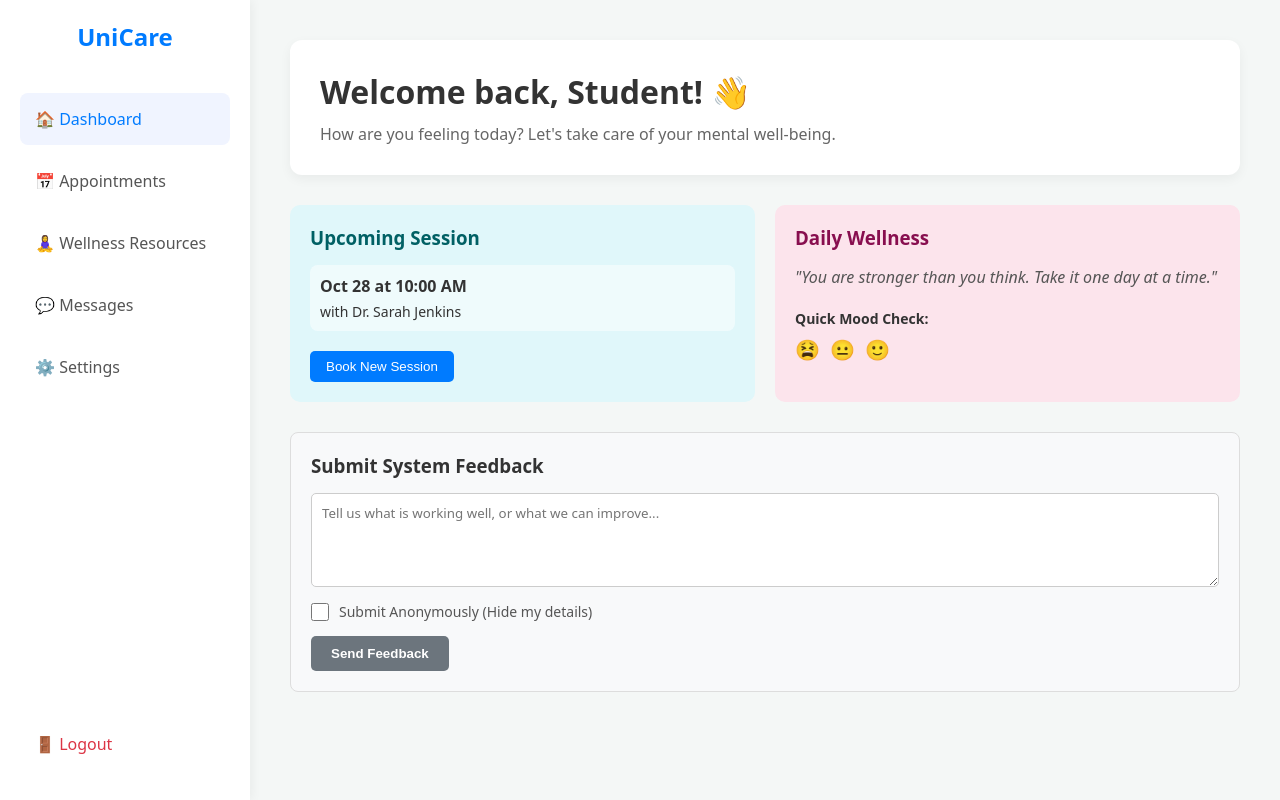
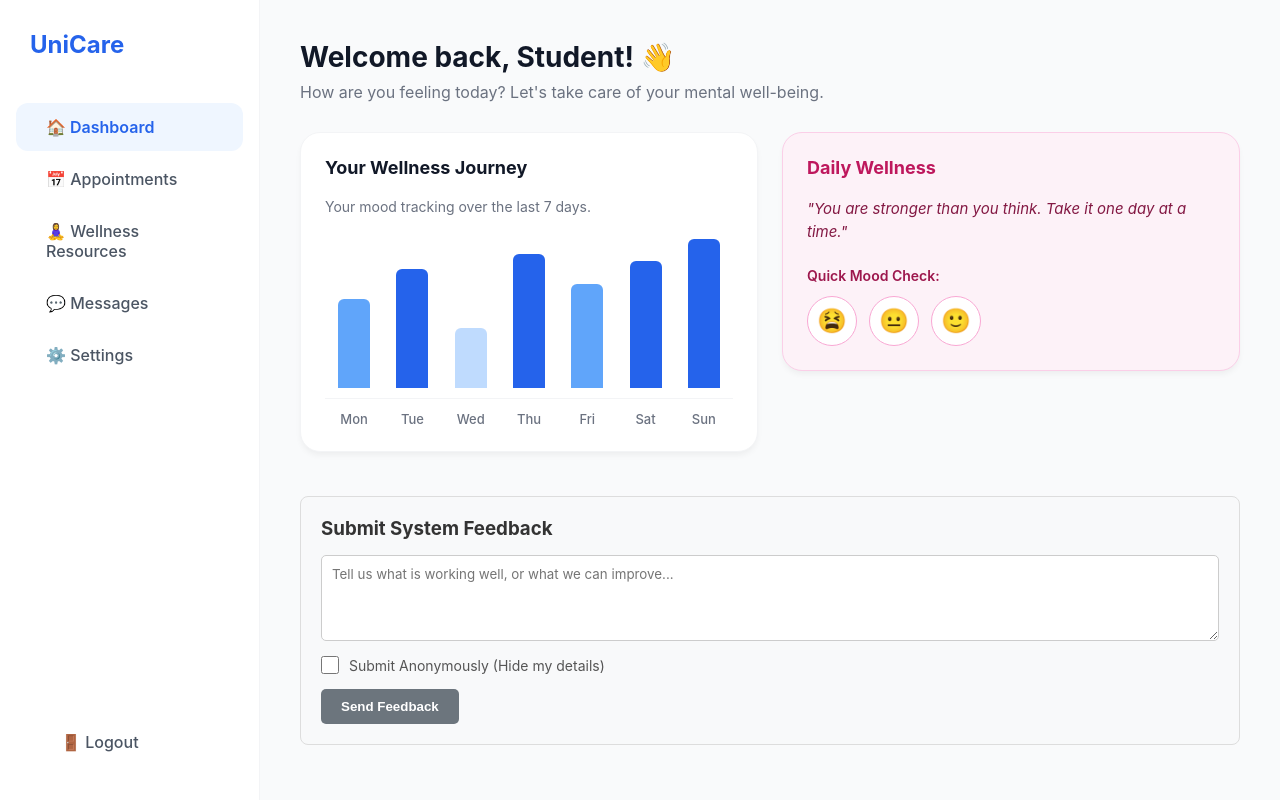
Before and after one commit to it23375314/unicare-counseling-platform, a React app in the folder frontend/: page /student-dashboard in a window 1280 px wide. Both pictures are taken after typing "name@example.com", "Sample123" into the empty fields and a click on the button "Log In". Built offline with nearby package versions, Linux system fonts and the light colour scheme; the HTML template or start-up script is replaced by a standard one.

Commit message:
Update CounsellorDashboard: remove pending lists and add weekly stats graph

```diff
--- a/frontend/package.json
+++ b/frontend/package.json
@@ -12,7 +12,8 @@
   "dependencies": {
     "react": "^19.2.4",
     "react-dom": "^19.2.4",
-    "react-router-dom": "^7.13.1"
+    "react-router-dom": "^7.13.1",
+    "recharts": "^3.8.1"
   },
   "devDependencies": {
     "@babel/core": "^7.29.0",
--- a/frontend/src/pages/CounsellorDashboard.jsx
+++ b/frontend/src/pages/CounsellorDashboard.jsx
@@ -1,45 +1,22 @@
-import React, { useState } from 'react';
+import React from 'react';
 import { useNavigate } from 'react-router-dom';
-import '../styles/Dashboard.css';
+import {
+  LineChart, Line, XAxis, YAxis, CartesianGrid, Tooltip, ResponsiveContainer, Legend
+} from 'recharts';
+import "../styles/Dashboard.css";
 import FeedbackForm from '../components/FeedbackForm';
 
 const CounsellorDashboard = () => {
   const navigate = useNavigate();
 
-  // 1. Dynamic State for Appointments
-  const [appointments, setAppointments] = useState([
-    { id: 1, studentName: 'Alex Johnson', time: '10:00 AM', type: 'Video Call' },
-    { id: 2, studentName: 'Maria Garcia', time: '1:30 PM', type: 'In-Person' }
-  ]);
-
-  // 2. Dynamic State for Pending Requests
-  const [pendingRequests, setPendingRequests] = useState([
-    { id: 101, studentName: 'Emma Wilson', topic: 'Anxiety & Midterms', date: 'Oct 29' },
-    { id: 102, studentName: 'Liam Brown', topic: 'Career Guidance', date: 'Oct 30' }
-  ]);
-
-  // --- ACTION FUNCTIONS ---
-
-  const handleApprove = (requestToApprove) => {
-    // 1. Remove the student from the Pending list
-    setPendingRequests(pendingRequests.filter(req => req.id !== requestToApprove.id));
-
-    // 2. Create a new appointment object
-    const newAppointment = {
-      id: requestToApprove.id,
-      studentName: requestToApprove.studentName,
-      time: 'TBD', // In a real app, you'd open a calendar to pick a time here!
-      type: 'Video Call'
-    };
-
-    // 3. Add them to the Appointments list
-    setAppointments([...appointments, newAppointment]);
-  };
-
-  const handleDecline = (requestId) => {
-    // Just remove them from the Pending list without adding to appointments
-    setPendingRequests(pendingRequests.filter(req => req.id !== requestId));
-  };
+  // Mock Data for the Graph
+  const statsData = [
+    { day: 'Mon', sessions: 4, averageAnxietyLevel: 6 },
+    { day: 'Tue', sessions: 3, averageAnxietyLevel: 5 },
+    { day: 'Wed', sessions: 6, averageAnxietyLevel: 8 },
+    { day: 'Thu', sessions: 5, averageAnxietyLevel: 6 },
+    { day: 'Fri', sessions: 2, averageAnxietyLevel: 4 },
+  ];
 
   const handleLogout = () => {
     localStorage.removeItem('isLoggedIn');
@@ -51,89 +28,66 @@ const CounsellorDashboard = () => {
     <div className="dashboard-container">
       {/* Left Sidebar */}
       <div className="sidebar">
-        <h2>UniCare Pro</h2>
+        <div className="sidebar-brand">UniCare Pro</div>
         <ul>
-          <li style={{ backgroundColor: '#f0f4ff', color: '#007bff' }}>🏠 Overview</li>
-          <li>📅 My Schedule</li>
+          <li className="active">🏠 Overview</li>
+          <li onClick={() => navigate('/my-schedule')}>📅 My Schedule</li>
           <li onClick={() => navigate('/student-records')}>📋 Student Records</li>
           <li onClick={() => navigate('/messages')}>💬 Messages</li>
           <li onClick={() => navigate('/settings')}>⚙️ Settings</li>
         </ul>
-        <ul style={{ flex: 0 }}>
-          <li onClick={handleLogout} style={{ color: '#dc3545' }}>🚪 Logout</li>
-        </ul>
+        <div className="logout-btn" onClick={handleLogout} style={{ marginTop: 'auto', listStyle: 'none', paddingLeft: '15px' }}>
+          <li>🚪 Logout</li>
+        </div>
       </div>
 
       {/* Main Content Area */}
       <div className="main-content">
-        <div className="welcome-card">
-          <h1 style={{ color: '#333', marginBottom: '10px' }}>Welcome back, Counsellor! 🩺</h1>
-          <p style={{ color: '#666' }}>Here is your schedule and student overview for today.</p>
+
+        {/* Welcome Header */}
+        <div style={{ marginBottom: '30px' }}>
+          <h1 style={{ fontSize: '28px', color: '#111827', margin: '0 0 8px 0' }}>Welcome back, Counsellor! 🩺</h1>
+          <p style={{ color: '#6b7280', margin: 0 }}>Here is your overview for today.</p>
         </div>
 
-        <div style={{ display: 'flex', gap: '20px', alignItems: 'flex-start' }}>
+        {/* Weekly Overview Graph Widget */}
+        <div className="card" style={{ marginBottom: '24px', padding: '20px' }}>
+          <h3>Weekly Overview: Sessions & Student Anxiety Trends</h3>
+          <div style={{ height: '300px', width: '100%', marginTop: '20px' }}>
+            <ResponsiveContainer width="100%" height="100%">
+              <LineChart data={statsData}>
+                <CartesianGrid strokeDasharray="3 3" stroke="#f3f4f6" />
+                <XAxis dataKey="day" stroke="#6b7280" fontSize={12} />
+                <YAxis stroke="#6b7280" fontSize={12} />
+                <Tooltip
+                  contentStyle={{ borderRadius: '8px', border: 'none', boxShadow: '0 4px 6px rgba(0,0,0,0.1)' }}
+                />
+                <Legend verticalAlign="top" height={36}/>
+                <Line
+                  type="monotone"
+                  dataKey="sessions"
+                  name="No. of Sessions"
+                  stroke="#4f46e5"
+                  strokeWidth={3}
+                  activeDot={{ r: 8 }}
+                />
+                <Line
+                  type="monotone"
+                  dataKey="averageAnxietyLevel"
+                  name="Avg. Reported Anxiety (1-10)"
+                  stroke="#ef4444"
+                  strokeWidth={3}
+                />
+              </LineChart>
+            </ResponsiveContainer>
+          </div>
+        </div>
 
-          {/* Today's Appointments Widget */}
-          <div style={{ flex: 1, padding: '20px', background: '#e8f5e9', borderRadius: '10px' }}>
-            <h3 style={{ color: '#1b5e20', marginBottom: '15px' }}>
-              Today's Appointments ({appointments.length})
-            </h3>
-
-            {appointments.length > 0 ? (
-              appointments.map((apt) => (
-                <div key={apt.id} style={{ backgroundColor: 'rgba(255,255,255,0.8)', padding: '15px', borderRadius: '8px', marginBottom: '10px', display: 'flex', justifyContent: 'space-between', alignItems: 'center' }}>
-                  <div>
-                    <strong style={{ display: 'block', color: '#333' }}>{apt.time} - {apt.studentName}</strong>
-                    <span style={{ fontSize: '13px', color: '#555' }}>{apt.type}</span>
-                  </div>
-                  <button style={{ padding: '6px 12px', backgroundColor: '#4caf50', color: 'white', border: 'none', borderRadius: '4px', cursor: 'pointer', fontWeight: 'bold' }}>
-                    Join
-                  </button>
-                </div>
-              ))
-            ) : (
-              <p style={{ color: '#555' }}>No appointments scheduled for today. Take a breather! ☕</p>
-            )}
-          </div>
-
-          {/* Pending Requests Widget */}
-          <div style={{ flex: 1, padding: '20px', background: '#fff3e0', borderRadius: '10px' }}>
-            <h3 style={{ color: '#e65100', marginBottom: '15px' }}>
-              Pending Requests ({pendingRequests.length})
-            </h3>
-
-            {pendingRequests.length > 0 ? (
-              pendingRequests.map((req) => (
-                <div key={req.id} style={{ backgroundColor: 'rgba(255,255,255,0.8)', padding: '15px', borderRadius: '8px', marginBottom: '10px' }}>
-                  <strong style={{ display: 'block', color: '#333', fontSize: '16px' }}>{req.studentName}</strong>
-                  <p style={{ margin: '5px 0', fontSize: '14px', color: '#555' }}>Topic: {req.topic}</p>
-
-                  <div style={{ display: 'flex', gap: '10px', marginTop: '15px' }}>
-                    <button
-                      onClick={() => handleApprove(req)}
-                      style={{ flex: 1, padding: '8px', backgroundColor: '#ff9800', color: 'white', border: 'none', borderRadius: '4px', cursor: 'pointer', fontWeight: 'bold' }}
-                    >
-                      Approve
-                    </button>
-                    <button
-                      onClick={() => handleDecline(req.id)}
-                      style={{ flex: 1, padding: '8px', backgroundColor: 'transparent', color: '#e65100', border: '1px solid #ff9800', borderRadius: '4px', cursor: 'pointer', fontWeight: 'bold' }}
-                    >
-                      Decline
-                    </button>
-                  </div>
-                </div>
-              ))
-            ) : (
-              <p style={{ color: '#555' }}>You are all caught up on requests! 🎉</p>
-            )}
-          </div>
-
-        </div>
-        {/* ADD THE FEEDBACK FORM HERE */}
-        <div style={{ marginTop: '30px' }}>
+        {/* Feedback Form */}
+        <div>
           <FeedbackForm />
         </div>
+
       </div>
     </div>
   );
--- a/frontend/src/pages/StudentDashboard.jsx
+++ b/frontend/src/pages/StudentDashboard.jsx
@@ -6,12 +6,19 @@ import FeedbackForm from '../components/FeedbackForm';
 const StudentDashboard = () => {
   const navigate = useNavigate();
 
-  // 1. Setup mock data for our widgets! (Later, this will come from a database)
-  const [appointments, setAppointments] = useState([
-    { id: 1, date: 'Oct 28', time: '10:00 AM', counselor: 'Dr. Sarah Jenkins' }
+  const [quote, setQuote] = useState("You are stronger than you think. Take it one day at a time.");
+  const [selectedMood, setSelectedMood] = useState(null);
+
+  // Mock data for our beautiful CSS Bar Chart!
+  const [weeklyMoodData] = useState([
+    { day: 'Mon', score: 60 },
+    { day: 'Tue', score: 80 },
+    { day: 'Wed', score: 40 },
+    { day: 'Thu', score: 90 },
+    { day: 'Fri', score: 70 },
+    { day: 'Sat', score: 85 },
+    { day: 'Sun', score: 100 },
   ]);
-
-  const [quote, setQuote] = useState("You are stronger than you think. Take it one day at a time.");
 
   const handleLogout = () => {
     localStorage.removeItem('isLoggedIn');
@@ -19,74 +26,127 @@ const StudentDashboard = () => {
     navigate('/');
   };
 
+  const handleMoodSelect = (mood) => {
+    setSelectedMood(mood);
+  };
+
   return (
     <div className="dashboard-container">
       {/* Left Sidebar */}
       <div className="sidebar">
-        <h2>UniCare</h2>
+        <div className="sidebar-brand">UniCare</div>
         <ul>
-          <li style={{ backgroundColor: '#f0f4ff', color: '#007bff' }}>🏠 Dashboard</li>
-          <li>📅 Appointments</li>
-          <li>🧘‍♀️ Wellness Resources</li>
+          <li className="active">🏠 Dashboard</li>
+          <li onClick={() => navigate('/appointments')}>📅 Appointments</li>
+          <li onClick={() => navigate('/resources')}>🧘‍♀️ Wellness Resources</li>
           <li onClick={() => navigate('/student-messages')}>💬 Messages</li>
           <li onClick={() => navigate('/settings')}>⚙️ Settings</li>
         </ul>
-        <ul style={{ flex: 0 }}>
-          <li onClick={handleLogout} style={{ color: '#dc3545' }}>🚪 Logout</li>
-        </ul>
+        <div className="logout-btn" onClick={handleLogout} style={{ marginTop: 'auto', listStyle: 'none', paddingLeft: '15px' }}>
+          <li>🚪 Logout</li>
+        </div>
       </div>
 
       {/* Main Content Area */}
       <div className="main-content">
-        <div className="welcome-card">
-          <h1 style={{ color: '#333', marginBottom: '10px' }}>Welcome back, Student! 👋</h1>
-          <p style={{ color: '#666' }}>How are you feeling today? Let's take care of your mental well-being.</p>
+
+        {/* Welcome Header */}
+        <div style={{ marginBottom: '30px' }}>
+          <h1 style={{ fontSize: '28px', color: '#111827', margin: '0 0 8px 0' }}>Welcome back, Student! 👋</h1>
+          <p style={{ color: '#6b7280', margin: 0 }}>How are you feeling today? Let's take care of your mental well-being.</p>
         </div>
 
         {/* Dynamic Widgets Area */}
-        <div style={{ display: 'flex', gap: '20px' }}>
+        <div style={{ display: 'flex', gap: '24px', alignItems: 'flex-start' }}>
 
-          {/* Upcoming Appointments Widget */}
-          <div style={{ flex: 1, padding: '20px', background: '#e0f7fa', borderRadius: '10px' }}>
-            <h3 style={{ color: '#006064', marginBottom: '15px' }}>Upcoming Session</h3>
+          {/* Wellness Progress Graph Widget (Left) */}
+          <div className="card" style={{ flex: 1 }}>
+            <h3>Your Wellness Journey</h3>
+            <p style={{ color: '#6b7280', fontSize: '14px', marginBottom: '24px' }}>Your mood tracking over the last 7 days.</p>
 
-            {appointments.length > 0 ? (
-              appointments.map((apt) => (
-                <div key={apt.id} style={{ backgroundColor: 'rgba(255,255,255,0.5)', padding: '10px', borderRadius: '8px', marginBottom: '10px' }}>
-                  <strong>{apt.date} at {apt.time}</strong>
-                  <p style={{ margin: '5px 0 0 0', fontSize: '14px' }}>with {apt.counselor}</p>
+            {/* Pure CSS Bar Chart */}
+            <div style={{
+              display: 'flex', alignItems: 'flex-end', justifyContent: 'space-between',
+              height: '160px', paddingBottom: '10px', borderBottom: '1px solid #f3f4f6'
+            }}>
+              {weeklyMoodData.map((data, index) => (
+                // FIX APPLIED HERE: Added height: '100%' and justifyContent: 'flex-end'
+                <div key={index} style={{ display: 'flex', flexDirection: 'column', justifyContent: 'flex-end', alignItems: 'center', width: '100%', height: '100%' }}>
+                  {/* The Bar */}
+                  <div
+                    title={`Score: ${data.score}%`}
+                    style={{
+                      height: `${data.score}%`,
+                      width: '32px',
+                      backgroundColor: data.score >= 80 ? '#2563eb' : (data.score >= 60 ? '#60a5fa' : '#bfdbfe'),
+                      borderRadius: '6px 6px 0 0',
+                      transition: 'height 0.3s ease'
+                    }}
+                  ></div>
                 </div>
-              ))
-            ) : (
-              <p style={{ color: '#555' }}>No appointments booked yet.</p>
-            )}
+              ))}
+            </div>
 
-            <button style={{ marginTop: '10px', padding: '8px 16px', backgroundColor: '#007bff', color: 'white', border: 'none', borderRadius: '5px', cursor: 'pointer' }}>
-              Book New Session
-            </button>
+            {/* X-Axis Labels */}
+            <div style={{ display: 'flex', justifyContent: 'space-between', marginTop: '12px' }}>
+              {weeklyMoodData.map((data, index) => (
+                <span key={index} style={{ fontSize: '13px', color: '#6b7280', width: '100%', textAlign: 'center', fontWeight: '500' }}>
+                  {data.day}
+                </span>
+              ))}
+            </div>
           </div>
 
-          {/* Daily Wellness Widget */}
-          <div style={{ flex: 1, padding: '20px', background: '#fce4ec', borderRadius: '10px' }}>
-            <h3 style={{ color: '#880e4f', marginBottom: '15px' }}>Daily Wellness</h3>
-            <p style={{ color: '#555', fontStyle: 'italic', lineHeight: '1.5' }}>"{quote}"</p>
+          {/* Daily Wellness Widget (Right) */}
+          <div className="card" style={{ flex: 1, backgroundColor: '#fdf2f8', border: '1px solid #fbcfe8' }}>
+            <h3 style={{ color: '#be185d' }}>Daily Wellness</h3>
+            <p style={{ color: '#831843', fontStyle: 'italic', lineHeight: '1.5', fontSize: '15px' }}>
+              "{quote}"
+            </p>
 
-            <div style={{ marginTop: '20px' }}>
-              <p style={{ marginBottom: '10px', fontSize: '14px', fontWeight: 'bold' }}>Quick Mood Check:</p>
-              <div style={{ display: 'flex', gap: '10px' }}>
-                <button style={{ fontSize: '20px', background: 'none', border: 'none', cursor: 'pointer' }}>😫</button>
-                <button style={{ fontSize: '20px', background: 'none', border: 'none', cursor: 'pointer' }}>😐</button>
-                <button style={{ fontSize: '20px', background: 'none', border: 'none', cursor: 'pointer' }}>🙂</button>
+            <div style={{ marginTop: '24px' }}>
+              <p style={{ marginBottom: '12px', fontSize: '14px', fontWeight: '600', color: '#9d174d' }}>
+                Quick Mood Check:
+              </p>
+              <div style={{ display: 'flex', gap: '12px' }}>
+                <button
+                  onClick={() => handleMoodSelect('sad')}
+                  style={{
+                    fontSize: '24px', background: selectedMood === 'sad' ? '#fbcfe8' : 'white',
+                    border: '1px solid #f9a8d4', borderRadius: '50%', padding: '8px',
+                    cursor: 'pointer', transition: 'all 0.2s', width: '50px', height: '50px'
+                  }}
+                >😫</button>
+                <button
+                  onClick={() => handleMoodSelect('neutral')}
+                  style={{
+                    fontSize: '24px', background: selectedMood === 'neutral' ? '#fbcfe8' : 'white',
+                    border: '1px solid #f9a8d4', borderRadius: '50%', padding: '8px',
+                    cursor: 'pointer', transition: 'all 0.2s', width: '50px', height: '50px'
+                  }}
+                >😐</button>
+                <button
+                  onClick={() => handleMoodSelect('happy')}
+                  style={{
+                    fontSize: '24px', background: selectedMood === 'happy' ? '#fbcfe8' : 'white',
+                    border: '1px solid #f9a8d4', borderRadius: '50%', padding: '8px',
+                    cursor: 'pointer', transition: 'all 0.2s', width: '50px', height: '50px'
+                  }}
+                >🙂</button>
               </div>
+              {selectedMood && (
+                 <p style={{ marginTop: '10px', fontSize: '13px', color: '#be185d', fontWeight: 'bold' }}>Thanks for checking in today!</p>
+              )}
             </div>
           </div>
 
         </div>
 
-        {/* ADD THE FEEDBACK FORM HERE */}
-        <div style={{ marginTop: '30px' }}>
+        {/* FEEDBACK FORM */}
+        <div style={{ marginTop: '10px' }}>
           <FeedbackForm />
         </div>
+
       </div>
     </div>
   );
--- a/frontend/src/styles/Dashboard.css
+++ b/frontend/src/styles/Dashboard.css
@@ -1,44 +1,10 @@
-/* src/styles/Dashboard.css */
+/* --- Global Dashboard Layout --- */
 .dashboard-container {
   display: flex;
   height: 100vh;
-  background-color: #f4f7f6; /* Soft gray background */
-}
-
-.sidebar {
-  width: 250px;
-  background-color: #ffffff;
-  padding: 20px;
-  box-shadow: 2px 0 10px rgba(0, 0, 0, 0.05);
-  display: flex;
-  flex-direction: column;
-}
-
-.sidebar h2 {
-  color: #007bff;
-  margin-bottom: 40px;
-  text-align: center;
-}
-
-.sidebar ul {
-  list-style: none;
-  padding: 0;
-  flex: 1;
-}
-
-.sidebar li {
-  padding: 15px;
-  margin-bottom: 10px;
-  border-radius: 8px;
-  cursor: pointer;
-  color: #555;
-  font-weight: 500;
-  transition: all 0.3s ease;
-}
-
-.sidebar li:hover {
-  background-color: #f0f4ff;
-  color: #007bff;
+  background-color: #f9fafb; /* Soft light gray background from leader's design */
+  font-family: -apple-system, BlinkMacSystemFont, "Segoe UI", Roboto, Helvetica, Arial, sans-serif;
+  color: #1f2937;
 }
 
 .main-content {
@@ -47,10 +13,122 @@
   overflow-y: auto;
 }
 
-.welcome-card {
-  background: white;
-  padding: 30px;
+/* --- Sidebar Styles --- */
+.sidebar {
+  width: 260px;
+  background-color: #ffffff;
+  border-right: 1px solid #f3f4f6;
+  display: flex;
+  flex-direction: column;
+  padding: 30px 0;
+}
+
+.sidebar-brand {
+  color: #2563eb; /* UniCare Blue */
+  margin-bottom: 40px;
+  padding-left: 30px;
+  font-size: 24px;
+  font-weight: 700;
+}
+
+.sidebar ul {
+  list-style: none;
+  padding: 0;
+  margin: 0;
+}
+
+.sidebar li {
+  padding: 14px 30px;
+  margin: 4px 16px;
   border-radius: 12px;
-  box-shadow: 0 4px 12px rgba(0, 0, 0, 0.05);
-  margin-bottom: 30px;
+  cursor: pointer;
+  color: #4b5563;
+  font-weight: 500;
+  transition: all 0.2s ease;
 }
+
+.sidebar li:hover {
+  background-color: #f3f4f6;
+}
+
+.sidebar li.active {
+  background-color: #eff6ff; /* Soft blue highlight */
+  color: #2563eb;
+  font-weight: 600;
+}
+
+.logout-btn {
+  color: #ef4444 !important; /* Red for logout */
+  margin-top: auto;
+}
+
+/* --- Card Styles (Matching Leader's Look) --- */
+.card {
+  background-color: #ffffff;
+  border-radius: 20px; /* Big rounded corners like the screenshots */
+  padding: 24px;
+  box-shadow: 0 4px 6px -1px rgba(0, 0, 0, 0.05); /* Very subtle shadow */
+  border: 1px solid #f3f4f6;
+  margin-bottom: 24px;
+}
+
+.card h3 {
+  margin-top: 0;
+  color: #111827;
+  font-size: 18px;
+  margin-bottom: 20px;
+}
+
+/* --- Buttons --- */
+.btn-primary {
+  background-color: #2563eb;
+  color: #ffffff;
+  border: none;
+  padding: 10px 24px;
+  border-radius: 50px; /* Pill shape */
+  font-weight: 600;
+  cursor: pointer;
+  transition: background-color 0.2s ease;
+}
+
+.btn-primary:hover {
+  background-color: #1d4ed8;
+}
+
+.btn-outline {
+  background-color: transparent;
+  color: #2563eb;
+  border: 1.5px solid #2563eb;
+  padding: 10px 24px;
+  border-radius: 50px;
+  font-weight: 600;
+  cursor: pointer;
+  transition: all 0.2s ease;
+}
+
+.btn-outline:hover {
+  background-color: #eff6ff;
+}
+
+/* --- List Items inside Cards --- */
+.list-item {
+  display: flex;
+  justify-content: space-between;
+  align-items: center;
+  padding: 16px;
+  border: 1px solid #f3f4f6;
+  border-radius: 12px;
+  margin-bottom: 12px;
+  background-color: #fafafa;
+}
+
+.list-item strong {
+  display: block;
+  font-size: 15px;
+  color: #111827;
+}
+
+.list-item span {
+  font-size: 13px;
+  color: #6b7280;
+}
```
Also changed, not shown: frontend/src/index.css (+7 -1 lines), frontend/src/pages/StudentRecords.jsx (+73 -68 lines), 2 other files (tests, documents, lock files or other folders).
